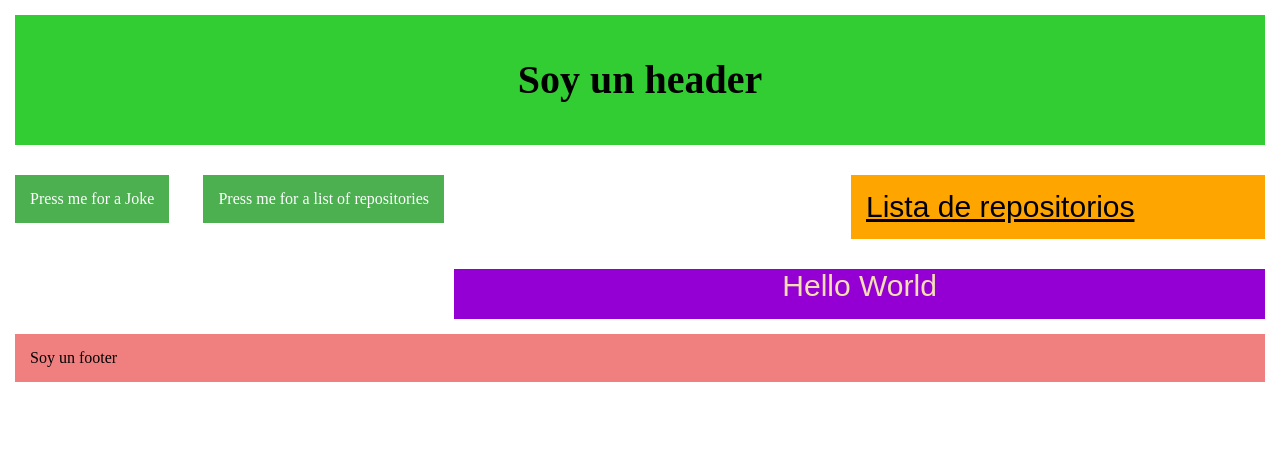
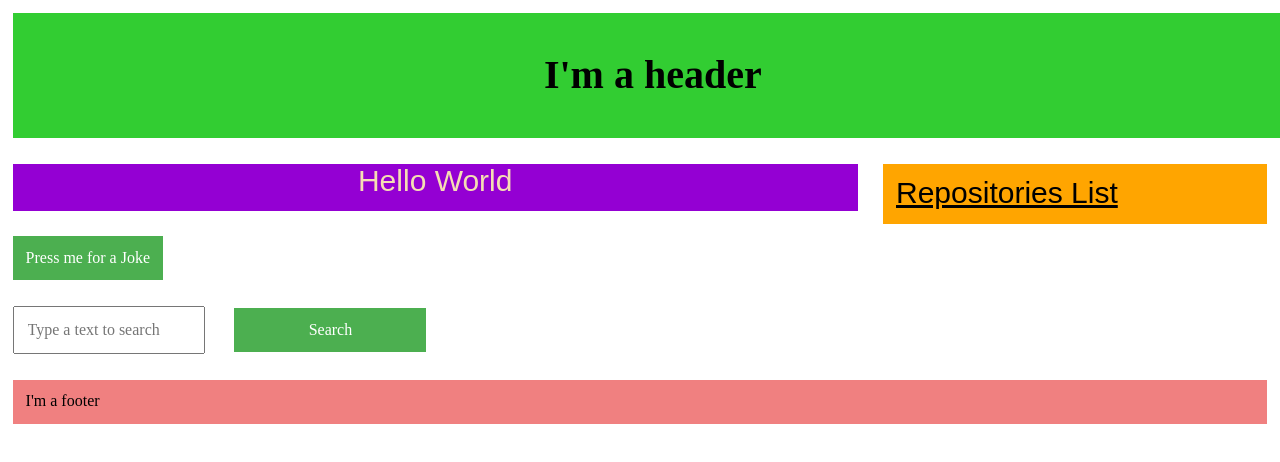
Before and after one commit to noshikaa/globant-ui-startup-2017, a plain HTML site: page facundo/01-JS-DOM-APIs/index.html in a window 1280 px wide. Drawn offline with nearby package versions, Linux system fonts and the light colour scheme.

Commit message:
Punto 11 terminado y Corregidos los errores de Onclick en los tags

```diff
--- a/facundo/01-JS-DOM-APIs/index.html
+++ b/facundo/01-JS-DOM-APIs/index.html
@@ -5,92 +5,26 @@
     <meta http-equiv="Content-Type" content="text/html; charset=utf-8" />
     <link href="https://necolas.github.io/normalize.css/5.0.0/normalize.css" rel="stylesheet">
     <link href="style.css" rel="stylesheet">
-    <title></title>
+    <title>JavaScript</title>
+    <script type="text/javascript" src="script.js"></script>
 </head>
 
 <body onload="fadein()">
     <header>
-        <h1>Soy un header</h1>
+        <h1>I'm a header</h1>
     </header>
-    <div id="lista"><div id="titu"3>Lista de repositorios</div></div>
+    <div id="lista"><div id="titu">Repositories List</div></div>
     <section class="hidden" id="1">
         Hello World
     </section>
 
-    <button type="button" onclick="loadJoke()">Press me for a Joke</button>
-    <button type="button" onclick="loadRepository('q=javascript')">Press me for a list of repositories</button>
+    <button type="button" id="joke">Press me for a Joke</button>
+    <input type="text" id="q" placeholder="Type a text to search" ></input>
+    <input type="submit" class="but" id="search" value="Search"></input>
     <footer>
-        Soy un footer
+       I'm a footer
     </footer>
-
 </body>
-<script>
-                                   function fadein() {
-                                       document.getElementById('1').className = 'sect';
-                                   }
-                                   function makeRequest(req) {
-                                       return new Promise(function (resolve, reject) {
-                                           var xhr = new XMLHttpRequest();
-                                           xhr.open(req.method, req.url);
-                                           xhr.onload = function () {
-                                               if (this.status >= 200 && this.status < 300) {
-                                                   resolve(xhr.response);
-                                               } else {
-                                                   reject({
-                                                       status: this.status,
-                                                       statusText: xhr.statusText
-                                                   });
-                                               }
-                                           };
-                                           xhr.onerror = function () {
-                                               reject({
-                                                   status: this.status,
-                                                   statusText: xhr.statusText
-                                               });
-                                           };
-                                           xhr.send();
-                                       });
-                                   }
-                                   function loadJoke() {
-                                       var obj = { method: "GET", url: "http://api.icndb.com/jokes/random", str: null };
-                                       makeRequest(obj)
-                                           .then(function (value) {
-                                               content = JSON.parse(value)
-                                               document.getElementById("1").innerHTML = content.value.joke
-                                           })
-                                           .catch(function (err) {
-                                               console.error('Error!', err.statusText);
-                                           });
-                                   }
-                                   function loadRepository(str) {
-
-                                       var obj = { method: "GET", url: "https://api.github.com/search/repositories?" + str };
-                                       makeRequest(obj)
-                                           .then(function (value) {
-                                               content = JSON.parse(value)
-                                               var arr=[];
-                                               for (var i = 0; i < content.items.length; i++) {
-                                                   arr.push(content.items[i].full_name)
-                                               }
-                                               document.getElementById('lista').innerHTML='<div id="titu"3>Lista de repositorios</div>';
-                                                document.getElementById('lista').appendChild(makeUL(arr));
-                                           })
-                                           .catch(function (err) {
-                                               console.error('Error!', err.statusText);
-                                           });
-                                   }
-
-                                   function makeUL(array) {
-                                       var list = document.createElement('ul');
-                                       for (var i = 0; i < array.length; i++) {
-                                           var item = document.createElement('li');
-                                           item.appendChild(document.createTextNode(array[i]));
-                                           list.appendChild(item);
-                                       }
-                                       return list;
-                                   }
 
 
-</script>
-
 </html>
--- /dev/null
+++ b/facundo/01-JS-DOM-APIs/script.js
@@ -0,0 +1,68 @@
+window.addEventListener("load", function() {
+    document.getElementById("joke").addEventListener("click", loadJoke);
+    document.getElementById("search").addEventListener("click", loadRepository);
+}, false);
+
+function fadein() {
+    document.getElementById('1').className = 'sect';
+}
+function makeRequest(req) {
+    return new Promise(function (resolve, reject) {
+        var xhr = new XMLHttpRequest();
+        xhr.open(req.method, req.url);
+        xhr.onload = function () {
+            if (this.status >= 200 && this.status < 300) {
+                resolve(xhr.response);
+            } else {
+                reject({
+                    status: this.status,
+                    statusText: xhr.statusText
+                });
+            }
+        };
+        xhr.onerror = function () {
+            reject({
+                status: this.status,
+                statusText: xhr.statusText
+            });
+        };
+        xhr.send();
+    });
+}
+function loadJoke() {
+    var obj = { method: "GET", url: "http://api.icndb.com/jokes/random", str: null };
+    makeRequest(obj)
+        .then(function (value) {
+            content = JSON.parse(value)
+            document.getElementById("1").innerHTML = content.value.joke
+        })
+        .catch(function (err) {
+            console.error('Error!', err.statusText);
+        });
+}
+function loadRepository() {
+    var obj = { method: "GET", url: "https://api.github.com/search/repositories?q=" + document.getElementById("q").value };
+    makeRequest(obj)
+        .then(function (value) {
+            content = JSON.parse(value)
+            var arr = [];
+            for (var i = 0; i < content.items.length; i++) {
+                arr.push(content.items[i].full_name)
+            }
+            document.getElementById('lista').innerHTML = '<div id="titu"3>Lista de repositorios</div>';
+            document.getElementById('lista').appendChild(makeUL(arr));
+        })
+        .catch(function (err) {
+            console.error('Error!', err.statusText);
+        });
+}
+
+function makeUL(array) {
+    var list = document.createElement('ul');
+    for (var i = 0; i < array.length; i++) {
+        var item = document.createElement('li');
+        item.appendChild(document.createTextNode(array[i]));
+        list.appendChild(item);
+    }
+    return list;
+}
--- a/facundo/01-JS-DOM-APIs/style.css
+++ b/facundo/01-JS-DOM-APIs/style.css
@@ -1,20 +1,26 @@
+*, *:before, *:after {
+  -moz-box-sizing: border-box;
+  -webkit-box-sizing: border-box;
+  box-sizing: border-box;
+}
 @keyframes fadein {
     0% { opacity: 0; }
 100% { opacity: 1; }
 }
 .sect{
+    box-sizing: border-box;
     text-align:center;
     animation: fadein 5s;
     font-family:sans-serif;
     font-size: 30px;
     font: bold;
-    width: 61%;
+    width: 66%;
     float: right;
     background-color: darkviolet;
     color:wheat;
-    padding: 15px;
-    margin: 15px;
-    border: 4px;
+    padding: 1%;
+    margin: 1%;
+
     padding-block-start: 0px;
 }
 #titu{
@@ -26,31 +32,30 @@
 header{
 font-size: 20px;
 margin:auto;
-padding: 15px;
-    margin: 15px;
-    border: 4px;
+padding: 1%;
+    margin: 1%;
     background-color: limegreen;
     text-align: center;
+    width: 100%
 }
 .hidden{
     opacity: 0;
-    width: 60%;
+    width: 66%;
     float: left;
     background-color: red;
 }
 #lista{
     float:right;
-    padding: 15px;
-    margin: 15px;
-    border: 4px;
+    padding: 1%;
+    margin: 1%;
     width: 30%;
     background-color: orange;
+    box-sizing: border-box;
 
 }
 footer{
-    padding: 15px;
-    margin: 15px;
-    border: 4px;
+    padding: 1%;
+    margin: 1%;
     clear: both;
     background-color: lightcoral;
 }
@@ -58,12 +63,34 @@ button{
     background-color: #4CAF50;
     border: none;
     color: white;
-    padding: 15px;
-    margin: 15px;
-    border: 4px;
+    padding: 1%;
+    margin: 1%;
     text-align: center;
     text-decoration: none;
     font-size: 16px;
     clear: both;
     position: relative;
+    display: block;
 }
+.but{
+    background-color: #4CAF50;
+    border: none;
+    color: white;
+    padding: 1%;
+    margin: 1%;
+    text-align: center;
+    text-decoration: none;
+    font-size: 16px;
+    position: relative;
+    width:15%;
+    display: inline-block;
+}
+#q{
+    width:15%;
+    position: relative;
+    display: inline-block;
+    font-size: 16px;
+    padding: 1%;
+    margin: 1%;
+    clear: both;
+}
```
